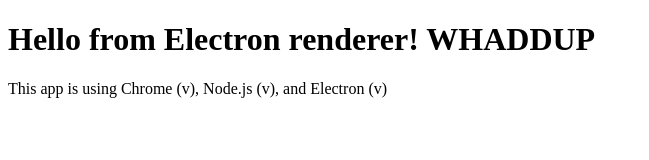
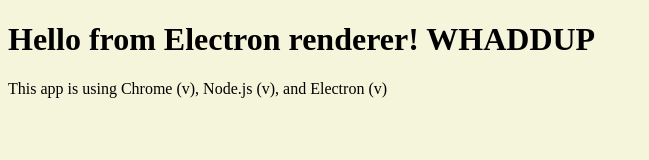
Before and after one commit to SirChristianWilliam/electron, an Electron app: page index.html in a window 800 px wide. Shown: the whole page, without its empty margins (0-649 px from the left). Drawn offline with Linux system fonts and the light colour scheme; no server answers.

Commit message:
Add styles.css initial commit

```diff
--- a/index.html
+++ b/index.html
@@ -11,6 +11,8 @@
       http-equiv="X-Content-Security-Policy"
       content="default-src 'self'; script-src 'self'"
     />
+    <link rel="stylesheet" type="text/css" href="./styles.css">
+
     <title>Hello from Electron renderer!</title>
   </head>
   <body>
--- /dev/null
+++ b/styles.css
@@ -0,0 +1,3 @@
+body {
+    background-color: beige;
+}
```
